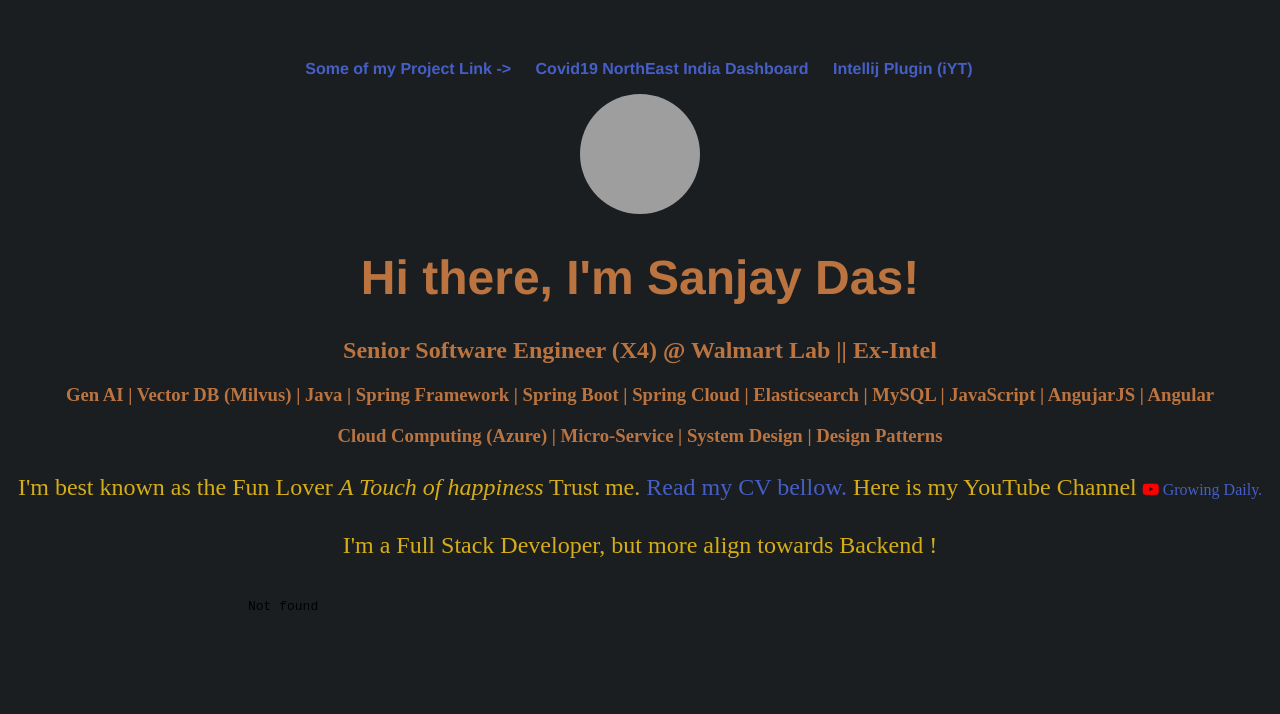
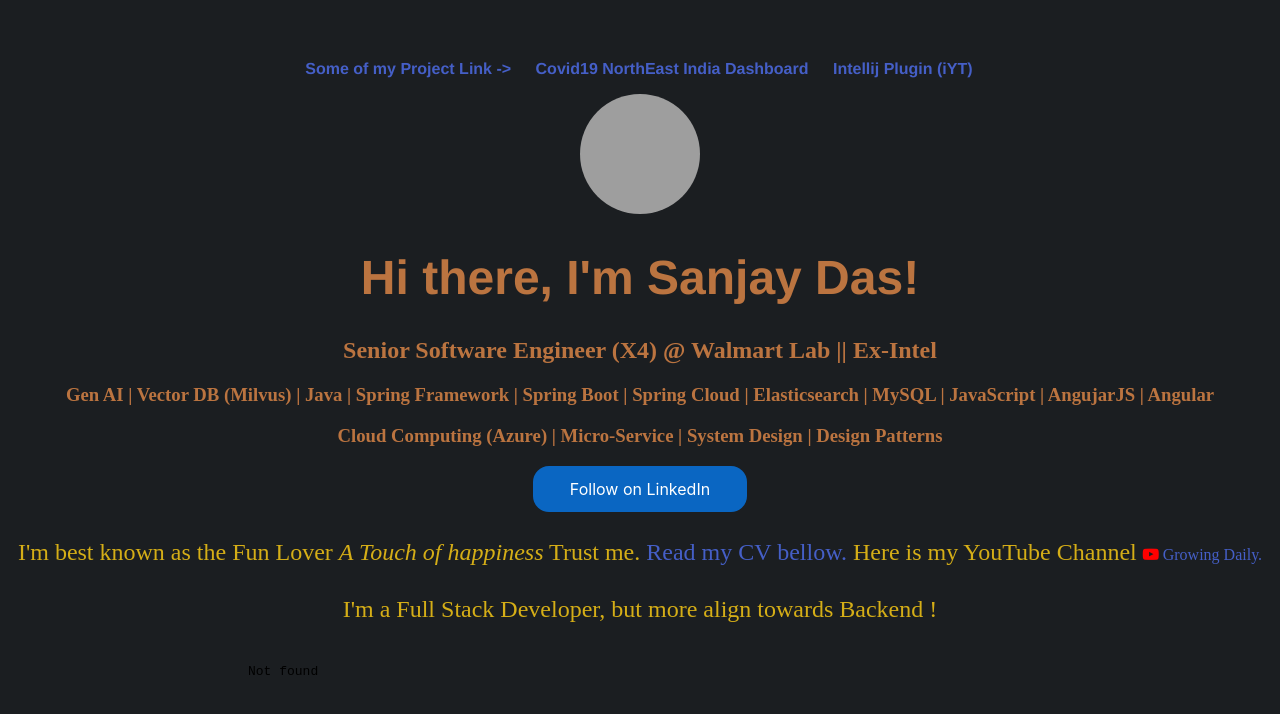
Before and after one commit to SanjayDasTezpur/SanjayDasTezpur.github.io, a plain HTML site: page index.html in a window 1280 px wide. Shown: the top 714 px of the page. Drawn offline with Linux system fonts and the light colour scheme; grey boxes are pictures that could not be loaded; a script that the page names is missing.

Commit message:
LinkedIn Button Added

```diff
--- a/index.html
+++ b/index.html
@@ -31,6 +31,26 @@
                     <h3> Gen AI | Vector DB (Milvus) | Java | Spring Framework | Spring Boot | Spring Cloud | Elasticsearch | MySQL |
                         JavaScript | AngujarJS | Angular</h3>
                     <h3>Cloud Computing (Azure) | Micro-Service | System Design | Design Patterns </h3>
+
+                    <style>
+                        .libutton {
+                            display: flex;
+                            flex-direction: column;
+                            justify-content: center;
+                            padding: 7px;
+                            text-align: center;
+                            outline: none;
+                            text-decoration: none !important;
+                            color: #ffffff !important;
+                            width: 200px;
+                            height: 32px;
+                            border-radius: 16px;
+                            background-color: #0A66C2;
+                            font-family: "SF Pro Text", Helvetica, sans-serif;
+                        }
+                    </style>
+                    <a class="libutton" href="https://www.linkedin.com/comm/mynetwork/discovery-see-all?usecase=PEOPLE_FOLLOWS&followMember=sanjaydofficial" target="_blank">Follow on LinkedIn</a>
+
                 </div>
                 <p>I'm best known as the Fun Lover <em> A Touch of happiness</em> Trust me. <a href="/">Read my CV
                         bellow.</a> Here is my YouTube Channel <i class="fa fa-youtube-play" style="font-size:2vh;color:red" href="https://www.youtube.com/channel/UCMrTFTmcPPX6sOGUQ-mAq6g"> <a href="https://www.youtube.com/channel/UCMrTFTmcPPX6sOGUQ-mAq6g">Growing Daily.</a></i>
```
